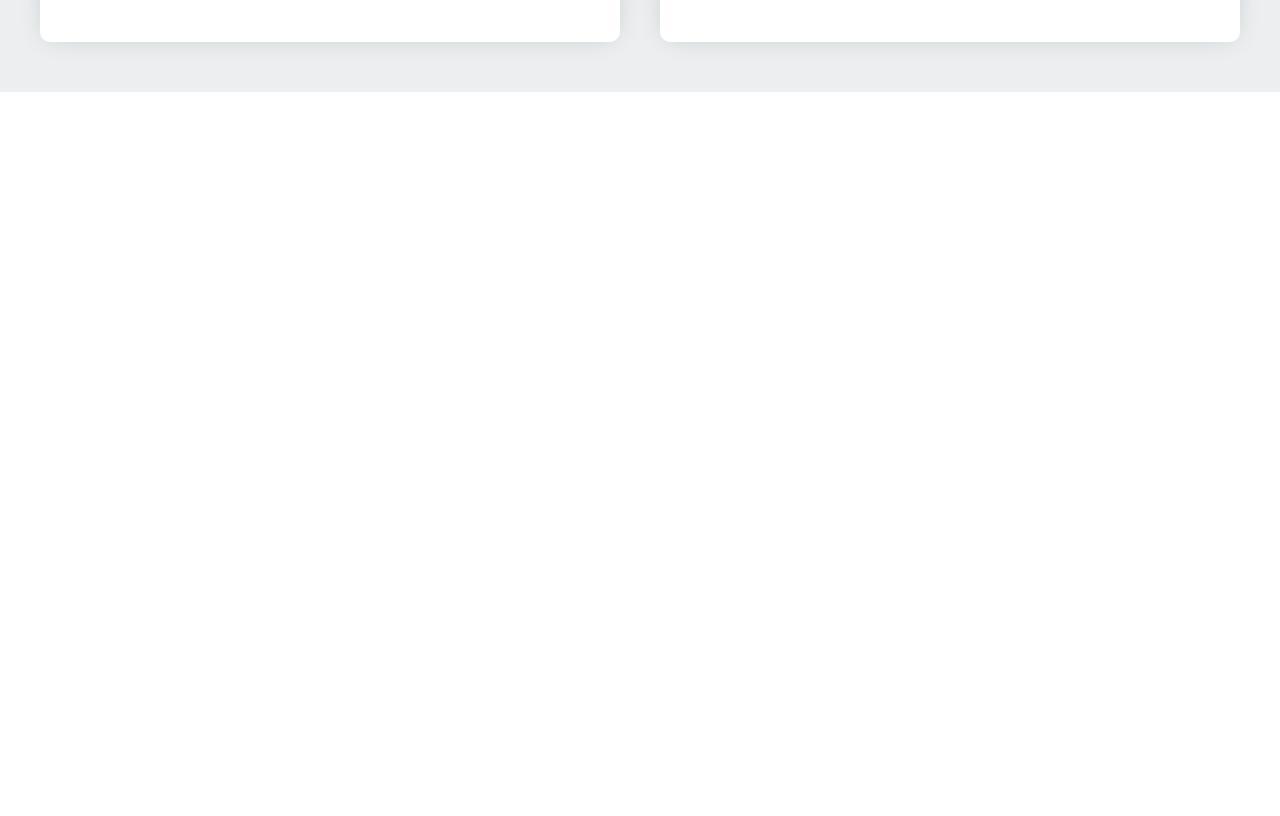
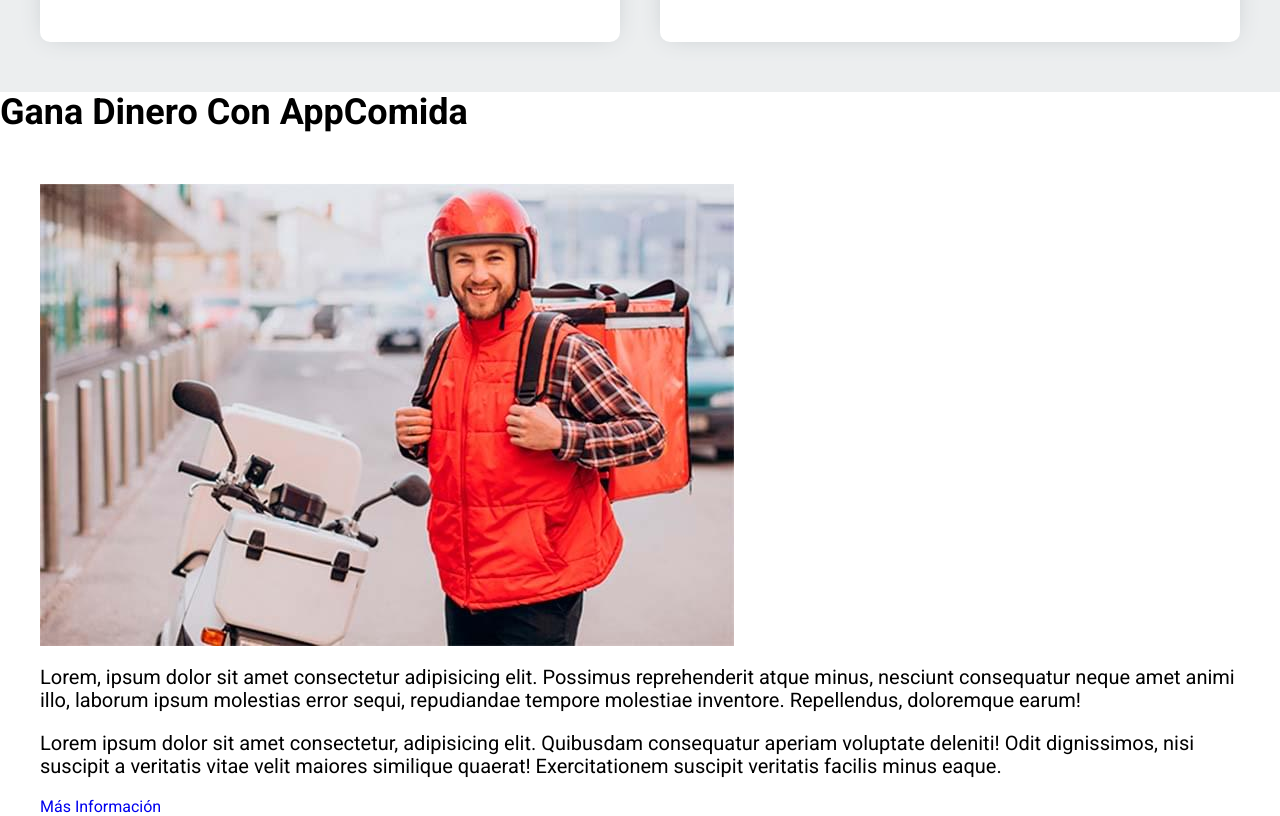
Before and after one commit to contactofernando/AppDelivery, a website: page index.html in a window 1280 px wide. Shown: the part 4403-5219 px from the top of the page. Before the commit the page ends 4495 px from the top, so only its background shows below. Drawn offline with Linux system fonts and the light colour scheme.

Commit message:
Creado HTML seccion repartidores

```diff
--- a/index.html
+++ b/index.html
@@ -312,5 +312,22 @@
         </div>
     </main>
 
+    <section class="repartidores">
+        <h2 class="repartidores__heading">Gana Dinero Con AppComida</h2>
+
+        <div class="repartidores__grid contenedor">
+            <div class="repartidores__imagen">
+                <img src="build/img/repartidor.jpg" alt="imagen repartidor">
+            </div>
+
+            <div class="repartidores__contenido">
+                <p class="repartidores__texto">Lorem, ipsum dolor sit amet consectetur adipisicing elit. Possimus reprehenderit atque minus, nesciunt consequatur neque amet animi illo, laborum ipsum molestias error sequi, repudiandae tempore molestiae inventore. Repellendus, doloremque earum!</p>
+                <p class="repartidores__texto">Lorem ipsum dolor sit amet consectetur, adipisicing elit. Quibusdam consequatur aperiam voluptate deleniti! Odit dignissimos, nisi suscipit a veritatis vitae velit maiores similique quaerat! Exercitationem suscipit veritatis facilis minus eaque.</p>
+
+                <a href="#" class="repartidores__enlaces">Más Información</a>
+            </div>
+        </div>
+    </section>
+
 </body>
 </html>
```
